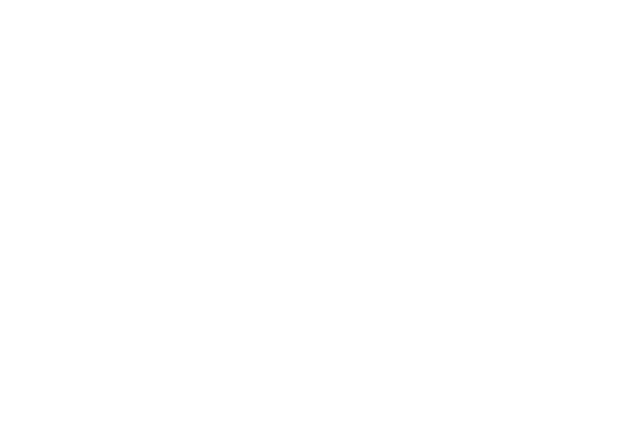
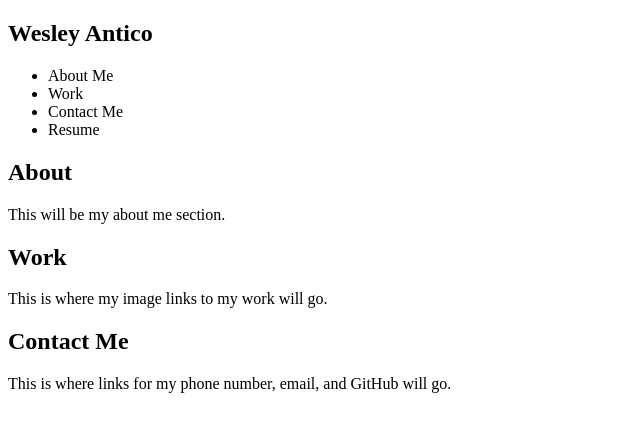
Before and after one commit to DevWes91/My-Professional-Portfolio, a plain HTML site: page index.html in a window 1280 px wide. Shown: the whole page, without its empty margins (0-640 px from the left). Drawn offline with Linux system fonts and the light colour scheme.

Commit message:
update html

```diff
--- a/index.html
+++ b/index.html
@@ -3,4 +3,41 @@
 
 <head>
     <meta charset="UTF-8">
+    <meta name="viewport" content="width-device-width, initial scale=1.0">
+    <title>Wesley Antico - Portfolio</title>
 </head>
+
+<body>
+
+    <header>
+        <section class="navbar">
+            <h1>Wesley Antico</h1>
+        </section>
+        <main>
+        <section>
+                <ul id="nav-links">
+                    <li>About Me</li>
+                    <li>Work</li>
+                    <li>Contact Me</li>
+                    <li>Resume</li>
+                </ul>
+    </header>
+    <main>
+        </section>
+        <section>
+            <h1>About</h1>
+            <p>This will be my about me section.</p>
+        </section>
+        <section>
+            <h1>Work</h1>
+            <p>This is where my image links to my work will go.</p>
+        </section>
+        <section>
+            <h1>Contact Me</h1>
+            <p>This is where links for my phone number, email, and GitHub will go.</p>
+        </section>
+    </main>
+
+</body>
+
+</html>
```
